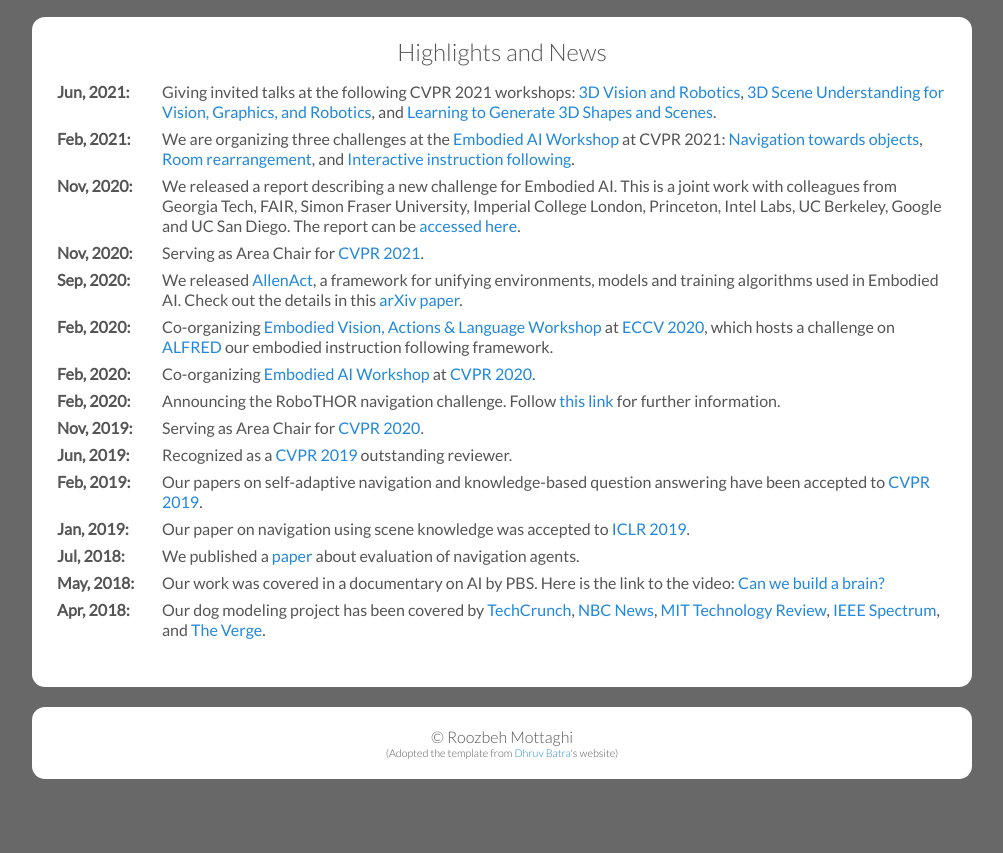
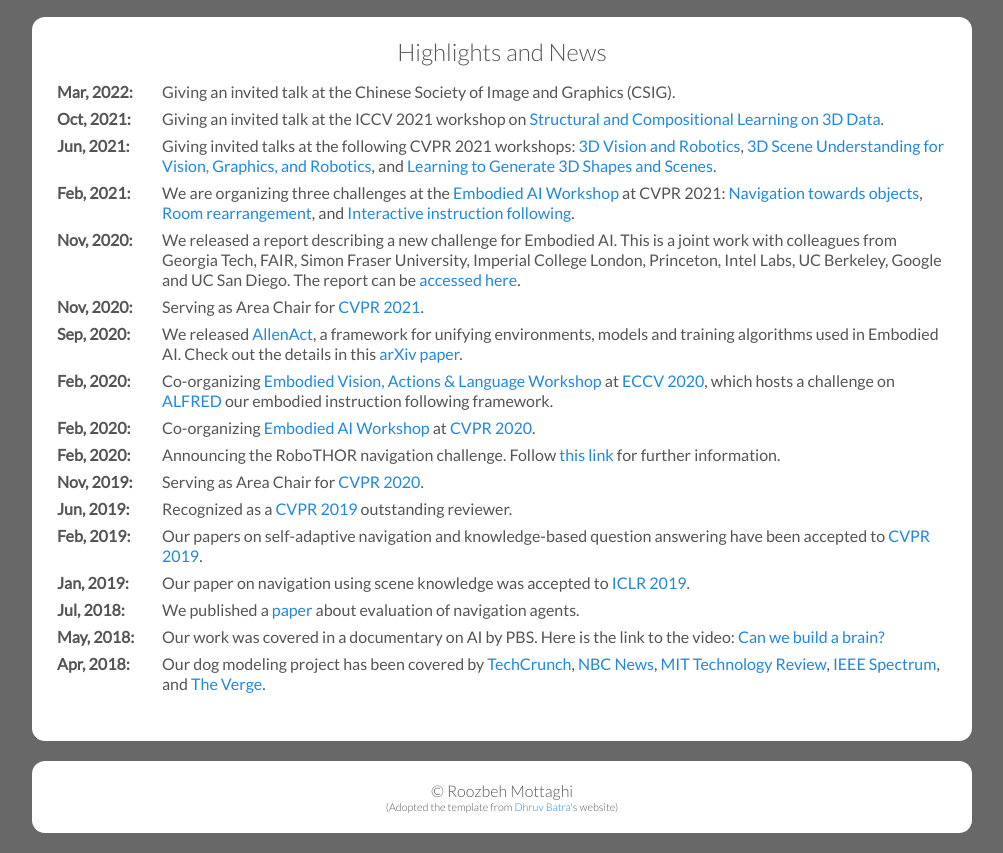
Before and after one commit to roozbehm/roozbehm.github.io, a plain HTML site: page news.html in a window 1280 px wide. Shown: the part 92-945 px from the top of the page, without its empty margins (138-1141 px from the left). Before the commit the page ends 891 px from the top, so only its background shows below. Drawn offline with Linux system fonts and the light colour scheme.

Commit message:
updated news

```diff
--- a/news.html
+++ b/news.html
@@ -29,6 +29,15 @@
 <h2 style="text-align: center">Highlights and News</h2>
 
 <dl class="dl-horizontal">
+  <dt>Mar, 2022:</dt>
+  <dd>
+    Giving an invited talk at the Chinese Society of Image and Graphics (CSIG).
+  </dd>
+
+  <dt>Oct, 2021:</dt>
+  <dd>
+    Giving an invited talk at the ICCV 2021 workshop on <a href="https://geometry.stanford.edu/struco3d/">Structural and Compositional Learning on 3D Data</a>.
+  </dd>
 
   <dt>Jun, 2021:</dt>
   <dd>
```
Also changed, not shown: index.html (+5 -5 lines).
